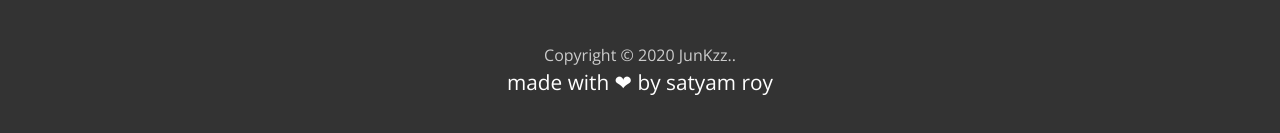
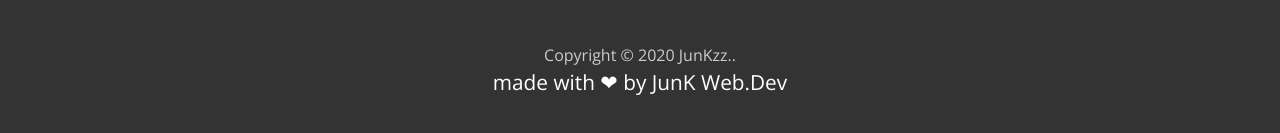
Before and after one commit to satyamroy001/food, a plain HTML site: page index.html in a window 1280 px wide. Shown: the part 2978-3111 px from the top of the page. Drawn offline with nearby package versions, Linux system fonts and the light colour scheme.

Commit message:
Update index.html

```diff
--- a/index.html
+++ b/index.html
@@ -192,7 +192,7 @@
                 <p class="text-center tm-text-gray tm-copyright-text mb-0">Copyright &copy;
                     <span class="tm-current-year">2020</span> JunKzz..
                     <div class="satyam">
-                 <h3>made with &#10084 by satyam roy</h3>
+                 <h3>made with &#10084 by JunK Web.Dev</h3>
                 </div>
 
 
```
